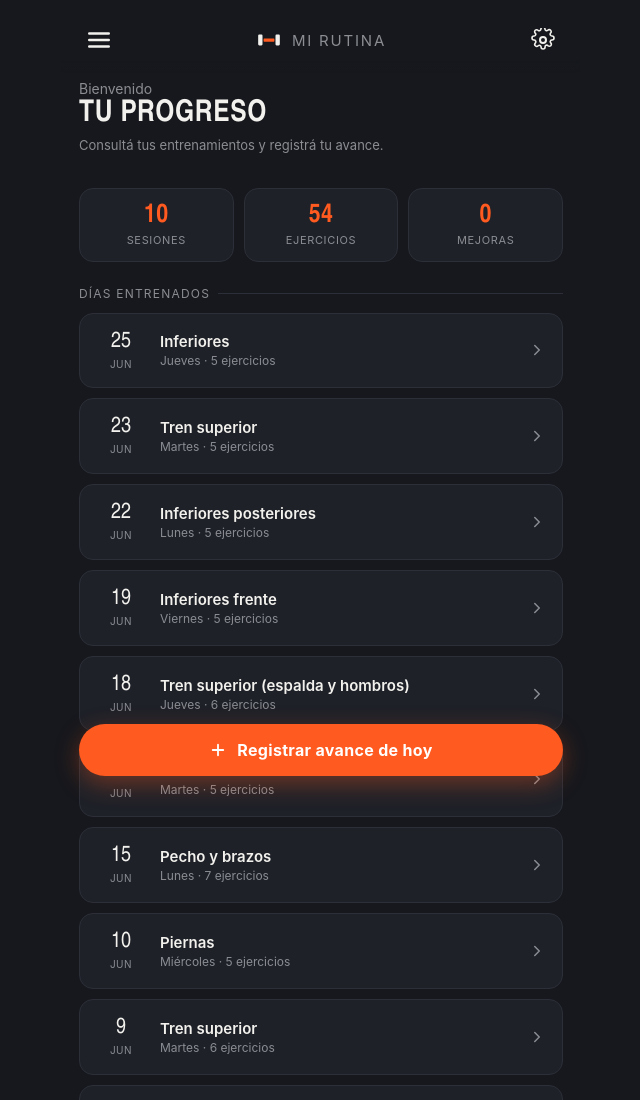
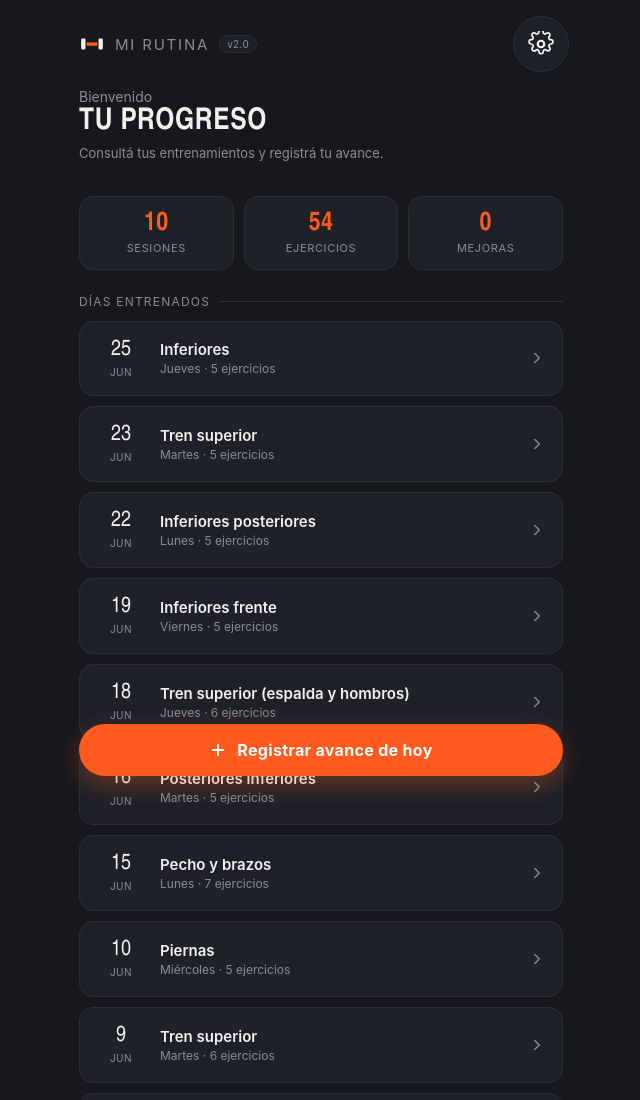
Before and after one commit to juanantoniolator-ctrl/Mi-Rutina, a plain HTML site: page index.html in a window 1280 px wide. Shown: the top 1100 px of the page, without its empty margins (319-959 px from the left). Drawn offline with Linux system fonts and the light colour scheme.

Commit message:
Add files via upload

```diff
--- a/index.html
+++ b/index.html
@@ -65,13 +65,20 @@ a{color:var(--accent);}
 }
 .brand{display:flex; align-items:center; gap:10px;}
 .brand-name{font-size:15px; letter-spacing:0.12em; color:var(--text-dim);}
+.version-tag{
+  font-size:10px; color:var(--text-dim); background:var(--bg-card); border:1px solid var(--line);
+  padding:2px 7px; border-radius:10px; letter-spacing:0.03em;
+}
 .icon-btn{
   width:48px; height:48px; min-width:48px; display:flex; align-items:center; justify-content:center;
   border-radius:50%; transition:background .15s ease;
 }
 .icon-btn:active{background:var(--bg-card-hover);}
-.topbar .icon-btn:first-child{margin-left:-4px;}
-.topbar .icon-btn:last-child{margin-right:-4px;}
+.icon-btn-menu{
+  width:56px; height:56px; min-width:56px; margin-right:-6px;
+  background:var(--bg-card); border:1px solid var(--line);
+}
+.icon-btn-menu:active{background:var(--bg-card-hover); transform:scale(0.96);}
 
 main{flex:1; padding:0 18px 100px;}
 
@@ -322,15 +329,13 @@ main{flex:1; padding:0 18px 100px;}
 
   <!-- ============ TOPBAR ============ -->
   <div class="topbar">
-    <button class="icon-btn" onclick="openMenu()" aria-label="Abrir menú">
-      <svg width="26" height="26" viewBox="0 0 24 24" fill="none"><path d="M3 6h18M3 12h18M3 18h18" stroke="#F2F1ED" stroke-width="2.3" stroke-linecap="round"/></svg>
-    </button>
     <div class="brand">
       <svg class="logo-mark" width="26" height="26" viewBox="0 0 48 48"><rect class="bar" x="14" y="21" width="20" height="6" rx="1"/><rect class="plate" x="4" y="14" width="8" height="20" rx="2"/><rect class="plate" x="36" y="14" width="8" height="20" rx="2"/></svg>
       <span class="brand-name">MI RUTINA</span>
+      <span class="version-tag" id="version-tag">v2.0</span>
     </div>
-    <button class="icon-btn" onclick="showScreen('screen-config')" aria-label="Configuración">
-      <svg width="24" height="24" viewBox="0 0 24 24" fill="none"><path d="M12 15a3 3 0 100-6 3 3 0 000 6z" stroke="#F2F1ED" stroke-width="2"/><path d="M19.4 13a1.65 1.65 0 00.33 1.82l.06.06a2 2 0 11-2.83 2.83l-.06-.06a1.65 1.65 0 00-1.82-.33 1.65 1.65 0 00-1 1.51V19a2 2 0 11-4 0v-.09a1.65 1.65 0 00-1-1.51 1.65 1.65 0 00-1.82.33l-.06.06a2 2 0 11-2.83-2.83l.06-.06A1.65 1.65 0 004.6 13a1.65 1.65 0 00-1.51-1H3a2 2 0 110-4h.09A1.65 1.65 0 004.6 7a1.65 1.65 0 00-.33-1.82l-.06-.06a2 2 0 112.83-2.83l.06.06A1.65 1.65 0 008.92 2.6a1.65 1.65 0 001-1.51V1a2 2 0 114 0v.09a1.65 1.65 0 001 1.51 1.65 1.65 0 001.82-.33l.06-.06a2 2 0 112.83 2.83l-.06.06A1.65 1.65 0 0019.4 7a1.65 1.65 0 001.51 1H21a2 2 0 110 4h-.09a1.65 1.65 0 00-1.51 1z" stroke="#F2F1ED" stroke-width="1.6"/></svg>
+    <button class="icon-btn icon-btn-menu" onclick="openMenu()" aria-label="Abrir menú y configuración">
+      <svg width="26" height="26" viewBox="0 0 24 24" fill="none"><path d="M12 15a3 3 0 100-6 3 3 0 000 6z" stroke="#F2F1ED" stroke-width="2"/><path d="M19.4 13a1.65 1.65 0 00.33 1.82l.06.06a2 2 0 11-2.83 2.83l-.06-.06a1.65 1.65 0 00-1.82-.33 1.65 1.65 0 00-1 1.51V19a2 2 0 11-4 0v-.09a1.65 1.65 0 00-1-1.51 1.65 1.65 0 00-1.82.33l-.06.06a2 2 0 11-2.83-2.83l.06-.06A1.65 1.65 0 004.6 13a1.65 1.65 0 00-1.51-1H3a2 2 0 110-4h.09A1.65 1.65 0 004.6 7a1.65 1.65 0 00-.33-1.82l-.06-.06a2 2 0 112.83-2.83l.06.06A1.65 1.65 0 008.92 2.6a1.65 1.65 0 001-1.51V1a2 2 0 114 0v.09a1.65 1.65 0 001 1.51 1.65 1.65 0 001.82-.33l.06-.06a2 2 0 112.83 2.83l-.06.06A1.65 1.65 0 0019.4 7a1.65 1.65 0 001.51 1H21a2 2 0 110 4h-.09a1.65 1.65 0 00-1.51 1z" stroke="#F2F1ED" stroke-width="1.6"/></svg>
     </button>
   </div>
 
@@ -466,7 +471,7 @@ main{flex:1; padding:0 18px 100px;}
 <nav class="side-menu" id="side-menu">
   <div class="sm-head">
     <svg class="logo-mark" width="32" height="32" viewBox="0 0 48 48"><rect class="bar" x="14" y="21" width="20" height="6" rx="1"/><rect class="plate" x="4" y="14" width="8" height="20" rx="2"/><rect class="plate" x="36" y="14" width="8" height="20" rx="2"/></svg>
-    <div><div class="sm-name">Mi Rutina</div><div class="sm-sub">Consulta y progreso</div></div>
+    <div><div class="sm-name">Mi Rutina</div><div class="sm-sub">Consulta y progreso · <span id="version-tag-menu">v2.0</span></div></div>
   </div>
   <button class="sm-item" onclick="goHome(); closeMenu();">🏠 &nbsp;Inicio</button>
   <button class="sm-item" onclick="showScreen('screen-datos'); closeMenu();">🧍 &nbsp;Mis datos</button>
@@ -534,6 +539,12 @@ const RUTINA_BASE = {"sesiones": [{"fecha": "2026-06-08", "dia": "Lunes", "grupo
 /* ===========================================================
    MÓDULO: ESTADO Y PERSISTENCIA (LocalStorage)
    =========================================================== */
+/* ===========================================================
+   VERSIÓN DE LA APP — actualizar este número en cada cambio
+   para que sea fácil confirmar que la última versión cargó bien.
+   =========================================================== */
+const APP_VERSION = 'v2.0';
+
 const STORAGE_KEY = 'mirutina_v1';
 
 function loadState(){
@@ -1063,6 +1074,8 @@ function setupPWA(){
    INICIALIZACIÓN
    =========================================================== */
 function init(){
+  document.getElementById('version-tag').textContent = APP_VERSION;
+  document.getElementById('version-tag-menu').textContent = APP_VERSION;
   applyTheme();
   document.querySelectorAll('.theme-opt').forEach(el => el.classList.toggle('active', el.dataset.theme === (STATE.tema||'dark')));
   loadDatosForm();
```
